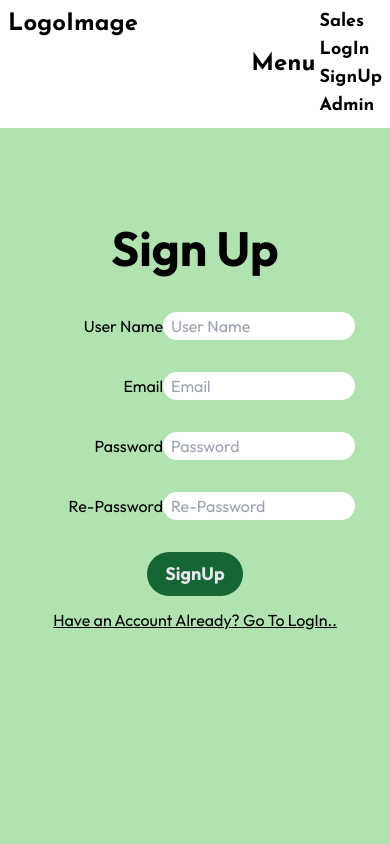
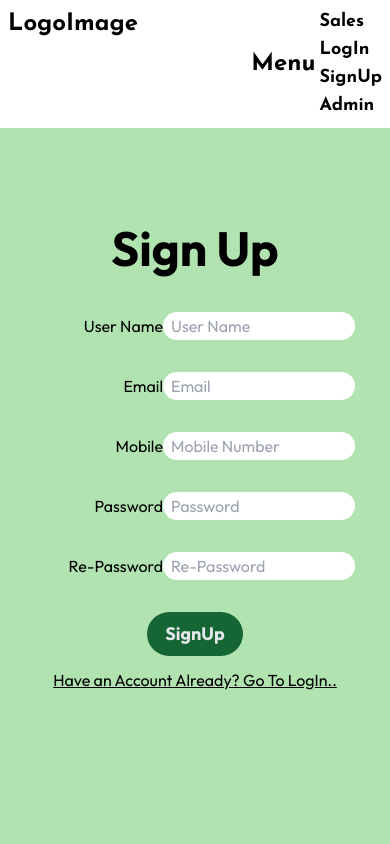
Before and after one commit to BomingYu/shop-frontend, a Next.js app: page /signup in a window 390 px wide. Shown: the top 844 px of the page. Built offline with nearby package versions, Linux system fonts and the light colour scheme.

Commit message:
user phone number updated

```diff
--- a/src/Components/SignupComponent.jsx
+++ b/src/Components/SignupComponent.jsx
@@ -4,37 +4,44 @@ import Link from "next/link";
 import { useState } from "react";
 import WarningComponent from "./Sundries/WarningComponent";
 import axios from "axios";
+import { useRouter } from "next/navigation";
 
 export default function SignupComponent() {
   const [uName, setUName] = useState("");
   const [email, setEmail] = useState("");
+  const [mobile, setMobile] = useState("");
   const [password, setPassword] = useState("");
   const [rePword, setRePword] = useState("");
 
   const [info, setInfo] = useState("");
   const [warningIsOpen, setWarningIsOpen] = useState(false);
 
-  const handleSignUp = async(e) => {
+  const router = useRouter();
+
+  const handleSignUp = async (e) => {
     e.preventDefault();
-    if (uName !== "" && email !== "" && password !== "" && rePword !== "") {
-        try{
+    if (uName !== "" && email !== "" && mobile!=="" && password !== "" && rePword !== "") {
+      try {
         let formData = {
           userName: uName,
           email: email,
           password: password,
           rePassword: rePword,
+          phoneNumber: mobile,
         };
 
         console.log(formData);
 
-              const response = await axios.post("http://localhost:5006/api/account/register" , formData);
+        const response = await axios.post(
+          "http://localhost:5006/api/account/register",
+          formData
+        );
         const resData = response.data;
         console.log(resData);
-        }
-        catch(error){
+        router.push("/");
+      } catch (error) {
         console.log(error);
       }
-
     } else {
       setInfo("Form is not completed!");
       setWarningIsOpen(true);
@@ -84,6 +91,20 @@ export default function SignupComponent() {
         />
       </div>
       <div className="flex items-center space-x-3">
+        <span className="w-32 text-right">Mobile</span>
+        <input
+          type="text"
+          name="mobile"
+          id="mobile"
+          className="dark:text-black rounded-full w-48 h-7 p-2 text-md"
+          value={mobile}
+          onChange={(e) => {
+            setMobile(e.target.value);
+          }}
+          placeholder="Mobile Number"
+        />
+      </div>
+      <div className="flex items-center space-x-3">
         <span className="w-32 text-right">Password</span>
         <input
           type="password"
--- a/src/app/order/[saleId]/page.jsx
+++ b/src/app/order/[saleId]/page.jsx
@@ -23,6 +23,7 @@ export default function Page({params}){
 
     const testButton = () => {
         console.log(cartItems);
+        console.log(user);
     }
     return(<main className="flex min-h-screen flex-col items-center justify-between p-24 bg-lightRGBA dark:bg-darkRGBA font-bodyFont">
         <div className="flex flex-col items-center">
```
Lines whose indentation alone changed are shown as unchanged.
